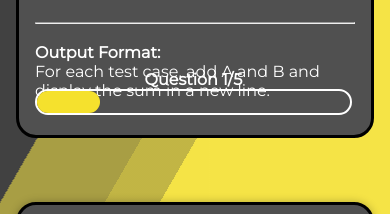
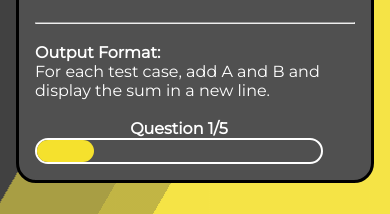
Before and after one commit to anjali-ghanshani/online-compiler-client, a Vue app: page /quiz in a window 390 px wide. Shown: the part 376-590 px from the top of the page. Built offline with nearby package versions, Linux system fonts and the light colour scheme; the HTML template or start-up script is replaced by a standard one.

Commit message:
small tweak progress bar

```diff
--- a/src/components/Question.vue
+++ b/src/components/Question.vue
@@ -120,4 +120,10 @@ const {
   background-color: #f5e12d;
   border-radius: 1rem;
 }
+
+@media (max-width: 767px) {
+    .progress {
+      position: initial;
+    }
+}
 </style>
```
